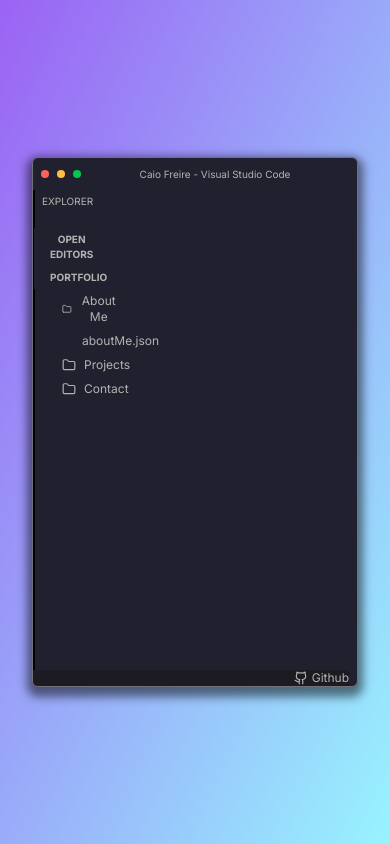
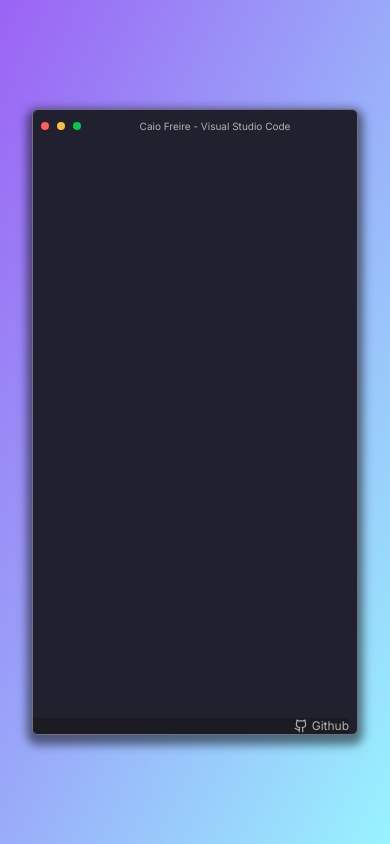
Before and after one commit to devCaioFreire/vscode-portfolio, a Next.js app: page / in a window 390 px wide. Built offline with nearby package versions, Linux system fonts and the light colour scheme.

Commit message:
Pequenas mundanças para responsividade

```diff
--- a/src/app/layout.tsx
+++ b/src/app/layout.tsx
@@ -66,6 +66,7 @@
               max-h-full
               h-screen
               default:grid-cols-default
+              mobileLarge:grid-cols-mobileLarge
               mobile:grid-cols-mobile">
                 <Menu />
                 <Explorer />
--- a/src/components/Explorer/Folder.tsx
+++ b/src/components/Explorer/Folder.tsx
@@ -19,9 +19,16 @@
   return (
     <Collapsible.Root open={isOpen} onOpenChange={setIsOpen}>
       <Collapsible.Trigger
-        className="flex items-center gap-2 px-[1.25rem] py-1 w-full
+        className="
+        flex
+        items-center
+        gap-2
+        px-[1.25rem]
+        py-1
+        w-full
         hover:bg-[#322E46]
-      focus:bg-[#2E2B38]"
+        focus:bg-[#2E2B38]
+        mobileLarge:px-[1.25rem]"
       >
         {isOpen ? (
           <ChevronDown size={14} color="#B3B3B3" />
--- a/src/components/Explorer/SubMenu.tsx
+++ b/src/components/Explorer/SubMenu.tsx
@@ -23,10 +23,11 @@
       flex
       items-center
       gap-2
-      px-2
       py-1
       w-full
-      bg-vscodeBg"
+      bg-vscodeBg
+      mobileLarge:px-2
+      mobile:px-0"
       >
         {isOpen ? (
           <ChevronDown size={14} color="#B3B3B3" />
--- a/src/components/Explorer/index.tsx
+++ b/src/components/Explorer/index.tsx
@@ -1,3 +1,4 @@
+"use client";
 import { CurlyBraces, MoreHorizontal } from "lucide-react";
 import { Folder } from "./Folder";
 import { SubMenu } from "./SubMenu";
@@ -31,14 +32,36 @@
     <div
       className="
     bg-vscodeBgSidebar
-    border-x-[1px] border-[#000]"
+    mobileLarge:border-x-[1px] border-[#000]
+    mobileLarge:block
+    mobile:hidden
+    "
     >
-      <div className="flex justify-between px-2 mb-4 mt-1">
-        <p className="text-[0.625rem] text-textGray">EXPLORER</p>
+      <div
+        className="
+        flex
+        justify-between
+        px-2
+        mb-4
+        mt-1"
+      >
+        <p
+          className="
+        text-[0.625rem]
+        text-textGray"
+        >
+          EXPLORER
+        </p>
         <MoreHorizontal color="#B3B3B3" size={18} />
       </div>
 
-      <nav className="mt-4 flex flex-col">
+      <nav
+        className="
+        mt-4
+        mobileLarge:flex
+        flex-col
+        mobile:w-full"
+      >
         <SubMenu title="OPEN EDITORS">
           <OpenFilesSubMenu />
         </SubMenu>
--- a/src/components/OpenFiles/index.tsx
+++ b/src/components/OpenFiles/index.tsx
@@ -1,5 +1,6 @@
 "use client";
 
+import { useEffect } from "react";
 import { useOpenFiles } from "@/hooks/useOpenFile";
 import Link from "next/link";
 import { usePathname } from "next/navigation";
@@ -16,10 +17,7 @@
         const isActive = pathName === openFile;
 
         const file = explorerFiles[openFile];
-
-        if (!file) {
-          return <></>;
-        }
+        if (!file) return null;
 
         return (
           <div
--- a/tailwind.config.js
+++ b/tailwind.config.js
@@ -25,13 +25,14 @@
       default: "2rem 48.5rem 1fr",
       laptop: "2rem 42rem 1fr",
       tablet: "2rem 36rem 1fr",
-      mobile: "2rem 30rem 1fr",
+      mobile: "2rem 36rem 1fr",
     },
     gridTemplateColumns: {
       default: "3.5rem 16rem 1fr",
       laptop: "3.5rem 16rem 1fr",
       tablet: "3.5rem 16rem 1fr",
-      mobile: "0rem 10rem 1fr",
+      mobileLarge: "0rem 10rem 1fr",
+      mobile: "-1rem 0rem 1fr",
     },
     screens: {
       mobile: "320px",
```
Also changed, not shown: src/components/Explorer/File.tsx (line endings or trailing spaces). Lines whose indentation alone changed are shown as unchanged.
